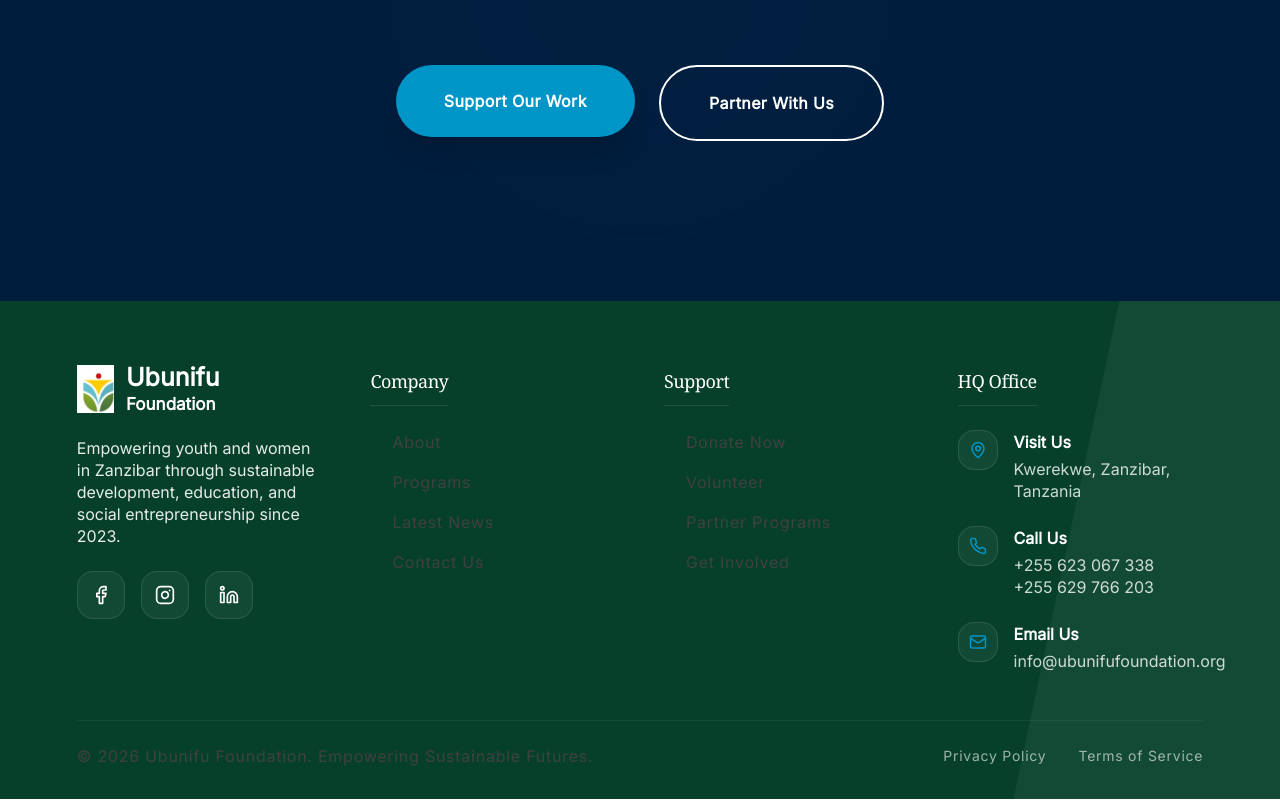
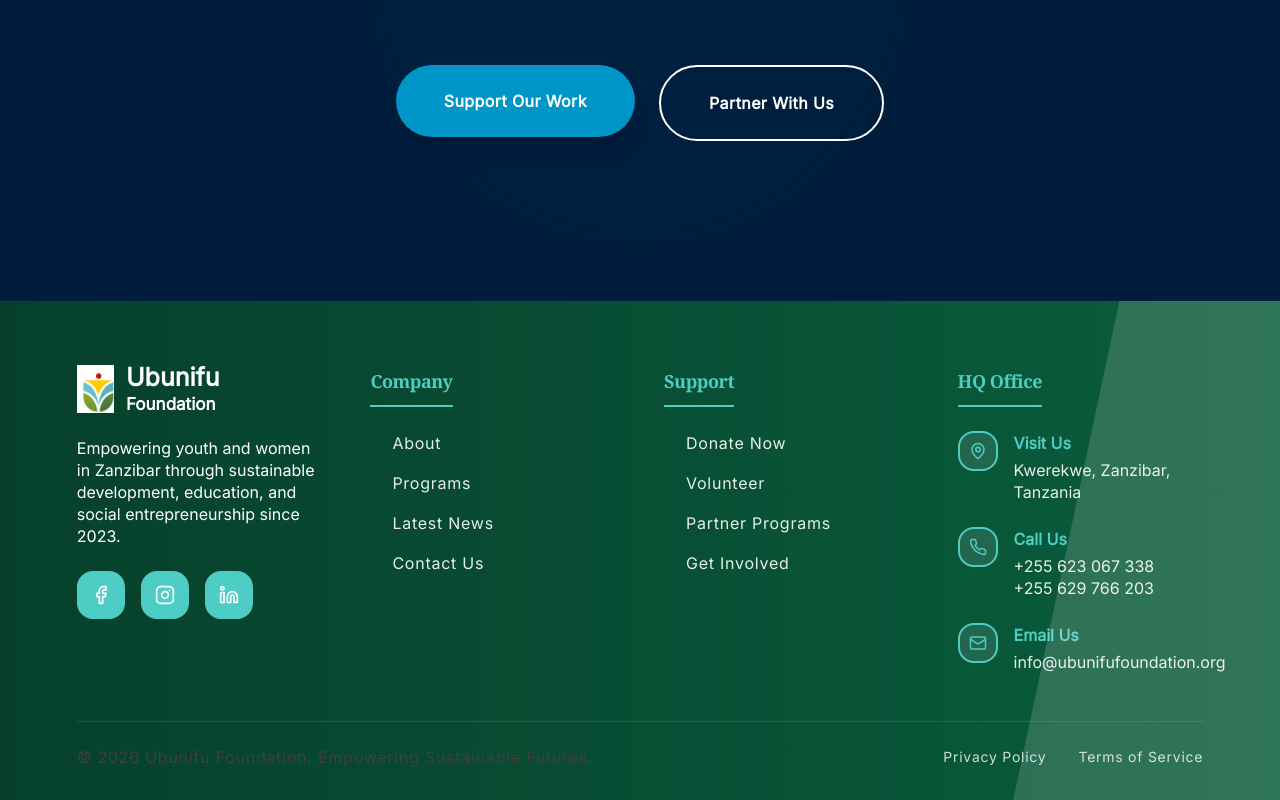
Before and after one commit to Abdillah-Ali/ubunifufoundation, a React (Vite) app: page / in a window 1280 px wide. Shown: the part 6619-7419 px from the top of the page. Built offline with nearby package versions, Linux system fonts and the light colour scheme; no server answers.

Commit message:
Enhance footer visibility with vibrant green theme and cyan accents

```diff
--- a/src/components/layout/Footer.jsx
+++ b/src/components/layout/Footer.jsx
@@ -4,9 +4,9 @@ import Container from "./Container";
 
 const Footer = () => {
   return (
-    <footer className="bg-[#06402B] text-white pt-16 pb-8 overflow-hidden relative">
+    <footer className="bg-gradient-to-r from-[#06402B] to-[#0a5d3d] text-white pt-16 pb-8 overflow-hidden relative">
       {/* Decorative background element */}
-      <div className="absolute top-0 right-0 w-1/3 h-full bg-white/5 -skew-x-12 translate-x-1/2 pointer-events-none" />
+      <div className="absolute top-0 right-0 w-1/3 h-full bg-white/15 -skew-x-12 translate-x-1/2 pointer-events-none" />
 
       <Container>
         <div className="max-w-7xl mx-auto">
@@ -27,7 +27,7 @@ const Footer = () => {
                   </span>
                 </div>
                 </Link>
-                <p className="text-base leading-[22px] text-white/90 font-sans">
+                <p className="text-base leading-[22px] text-white font-sans">
                   Empowering youth and women in Zanzibar through sustainable development, education, and social entrepreneurship since 2023.
                 </p>
               </div>
@@ -43,7 +43,7 @@ const Footer = () => {
                     href={social.href}
                     target="_blank"
                     rel="noopener noreferrer"
-                    className="w-12 h-12 rounded-2xl bg-white/5 flex items-center justify-center hover:bg-primary hover:text-white transition-all transform hover:-translate-y-1 border border-white/10"
+                    className="w-12 h-12 rounded-2xl bg-[#4ECDC4] flex items-center justify-center hover:bg-white text-white hover:text-[#06402B] transition-all transform hover:-translate-y-1 border-2 border-[#4ECDC4] font-bold"
                     aria-label={social.label}
                   >
                     <social.Icon size={20} />
@@ -54,7 +54,7 @@ const Footer = () => {
 
             {/* Quick Links */}
             <div>
-              <h4 className="text-[18px] font-medium text-white font-serif mb-6 pb-2 border-b border-white/10 w-fit">Company</h4>
+              <h4 className="text-[18px] font-bold text-[#4ECDC4] font-serif mb-6 pb-2 border-b-2 border-[#4ECDC4] w-fit">Company</h4>
               <ul className="space-y-4">
                 {[
                   { label: "About", to: "/about" },
@@ -63,8 +63,8 @@ const Footer = () => {
                   { label: "Contact Us", to: "/contact" }
                 ].map((link) => (
                   <li key={link.to}>
-                    <Link to={link.to} className="group flex items-center text-base font-sans font-normal tracking-[0.75px] hover:text-white transition-colors">
-                      <ArrowRight size={14} className="mr-2 text-primary opacity-0 -translate-x-2 group-hover:opacity-100 group-hover:translate-x-0 transition-all" />
+                    <Link to={link.to} className="group flex items-center text-base font-sans font-normal tracking-[0.75px] text-white/90 hover:text-[#4ECDC4] transition-all">
+                      <ArrowRight size={14} className="mr-2 text-[#4ECDC4] opacity-0 -translate-x-2 group-hover:opacity-100 group-hover:translate-x-0 transition-all" />
                       {link.label}
                     </Link>
                   </li>
@@ -74,7 +74,7 @@ const Footer = () => {
 
             {/* Support */}
             <div>
-              <h4 className="text-[18px] font-medium text-white font-serif mb-6 pb-2 border-b border-white/10 w-fit">Support</h4>
+              <h4 className="text-[18px] font-bold text-[#4ECDC4] font-serif mb-6 pb-2 border-b-2 border-[#4ECDC4] w-fit">Support</h4>
               <ul className="space-y-4">
                 {[
                   { label: "Donate Now", to: "/donate" },
@@ -83,8 +83,8 @@ const Footer = () => {
                   { label: "Get Involved", to: "/get-involved" }
                 ].map((link) => (
                   <li key={link.label}>
-                    <Link to={link.to} className="group flex items-center text-base font-sans font-normal tracking-[0.75px] hover:text-white transition-colors">
-                      <ArrowRight size={14} className="mr-2 text-primary opacity-0 -translate-x-2 group-hover:opacity-100 group-hover:translate-x-0 transition-all" />
+                    <Link to={link.to} className="group flex items-center text-base font-sans font-normal tracking-[0.75px] text-white/90 hover:text-[#4ECDC4] transition-all">
+                      <ArrowRight size={14} className="mr-2 text-[#4ECDC4] opacity-0 -translate-x-2 group-hover:opacity-100 group-hover:translate-x-0 transition-all" />
                       {link.label}
                     </Link>
                   </li>
@@ -94,36 +94,36 @@ const Footer = () => {
 
             {/* Contact Info */}
             <div className="space-y-6">
-              <h4 className="text-[18px] font-medium text-white font-serif mb-6 pb-2 border-b border-white/10 w-fit">HQ Office</h4>
+              <h4 className="text-[18px] font-bold text-[#4ECDC4] font-serif mb-6 pb-2 border-b-2 border-[#4ECDC4] w-fit">HQ Office</h4>
               <ul className="space-y-6">
                 <li className="flex items-start gap-4">
-                  <div className="w-10 h-10 rounded-2xl bg-white/5 flex items-center justify-center shrink-0 border border-white/10">
-                    <MapPin size={18} className="text-primary" />
+                  <div className="w-10 h-10 rounded-2xl bg-white/10 flex items-center justify-center shrink-0 border-2 border-[#4ECDC4]">
+                    <MapPin size={18} className="text-[#4ECDC4]" />
                   </div>
                   <div>
-                    <span className="block text-white text-base font-bold mb-1 font-sans">Visit Us</span>
-                    <span className="text-base text-white/80 leading-[22px] font-sans">
+                    <span className="block text-[#4ECDC4] text-base font-bold mb-1 font-sans">Visit Us</span>
+                    <span className="text-base text-white/90 leading-[22px] font-sans">
                       Kwerekwe, Zanzibar,<br/>Tanzania
                     </span>
                   </div>
                 </li>
                 <li className="flex items-start gap-4">
-                  <div className="w-10 h-10 rounded-2xl bg-white/5 flex items-center justify-center shrink-0 border border-white/10">
-                    <Phone size={18} className="text-primary" />
+                  <div className="w-10 h-10 rounded-2xl bg-white/10 flex items-center justify-center shrink-0 border-2 border-[#4ECDC4]">
+                    <Phone size={18} className="text-[#4ECDC4]" />
                   </div>
                   <div>
-                    <span className="block text-white text-base font-bold mb-1 font-sans">Call Us</span>
-                    <span className="text-base text-white/80 leading-[22px] font-sans block">+255 623 067 338</span>
-                    <span className="text-base text-white/80 leading-[22px] font-sans block">+255 629 766 203</span>
+                    <span className="block text-[#4ECDC4] text-base font-bold mb-1 font-sans">Call Us</span>
+                    <span className="text-base text-white/90 leading-[22px] font-sans block">+255 623 067 338</span>
+                    <span className="text-base text-white/90 leading-[22px] font-sans block">+255 629 766 203</span>
                   </div>
                 </li>
                 <li className="flex items-start gap-4">
-                  <div className="w-10 h-10 rounded-2xl bg-white/5 flex items-center justify-center shrink-0 border border-white/10">
-                    <Mail size={18} className="text-primary" />
+                  <div className="w-10 h-10 rounded-2xl bg-white/10 flex items-center justify-center shrink-0 border-2 border-[#4ECDC4]">
+                    <Mail size={18} className="text-[#4ECDC4]" />
                   </div>
                   <div>
-                    <span className="block text-white text-base font-bold mb-1 font-sans">Email Us</span>
-                    <span className="text-base text-white/80 leading-[22px] font-sans">info@ubunifufoundation.org</span>
+                    <span className="block text-[#4ECDC4] text-base font-bold mb-1 font-sans">Email Us</span>
+                    <span className="text-base text-white/90 leading-[22px] font-sans">info@ubunifufoundation.org</span>
                   </div>
                 </li>
               </ul>
@@ -131,11 +131,11 @@ const Footer = () => {
           </div>
 
           {/* Bottom Bar */}
-          <div className="pt-6 border-t border-white/5 flex flex-col md:flex-row justify-between items-center gap-6 text-[14px] font-normal tracking-[0.75px] font-sans text-white/60">
+          <div className="pt-6 border-t border-white/10 flex flex-col md:flex-row justify-between items-center gap-6 text-[14px] font-normal tracking-[0.75px] font-sans text-white/80">
             <p>© {new Date().getFullYear()} Ubunifu Foundation. Empowering Sustainable Futures.</p>
             <div className="flex gap-8">
-              <Link to="/" className="hover:text-white transition-colors">Privacy Policy</Link>
-              <Link to="/" className="hover:text-white transition-colors">Terms of Service</Link>
+              <Link to="/" className="hover:text-[#4ECDC4] transition-colors">Privacy Policy</Link>
+              <Link to="/" className="hover:text-[#4ECDC4] transition-colors">Terms of Service</Link>
             </div>
           </div>
         </div>
```
